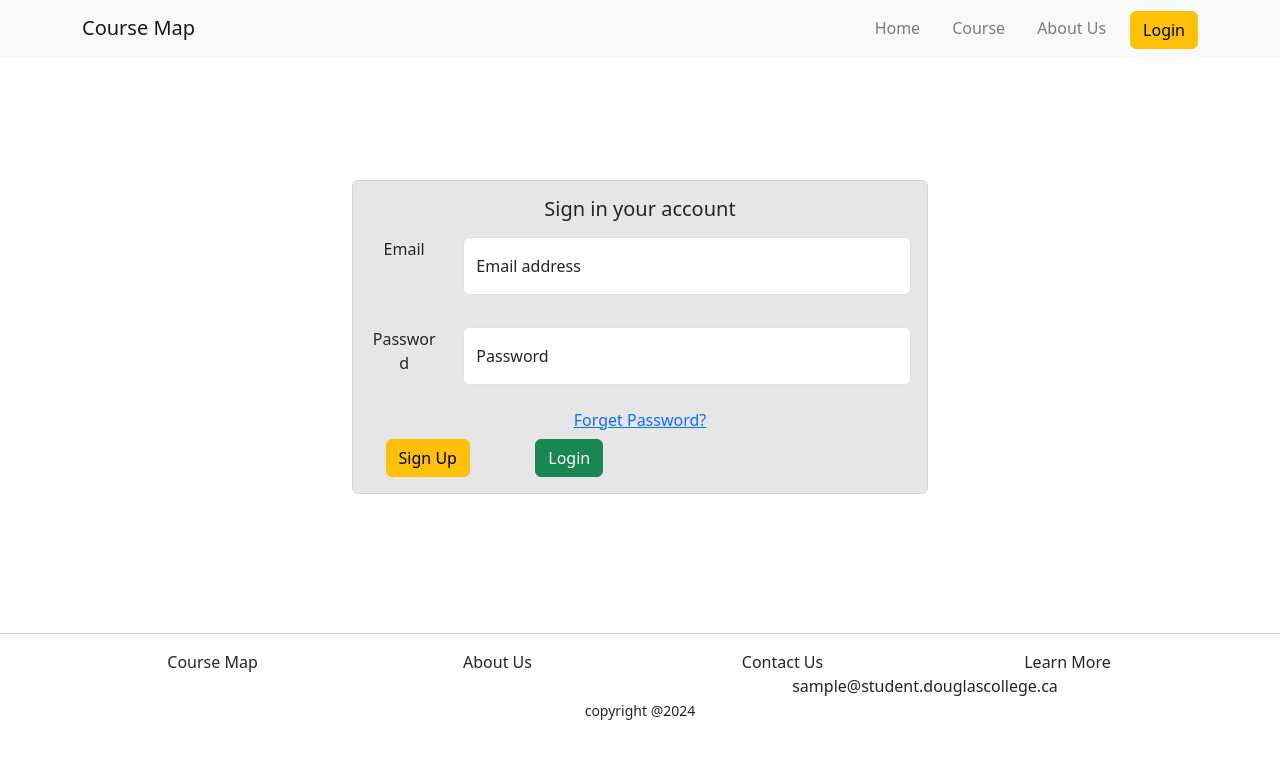
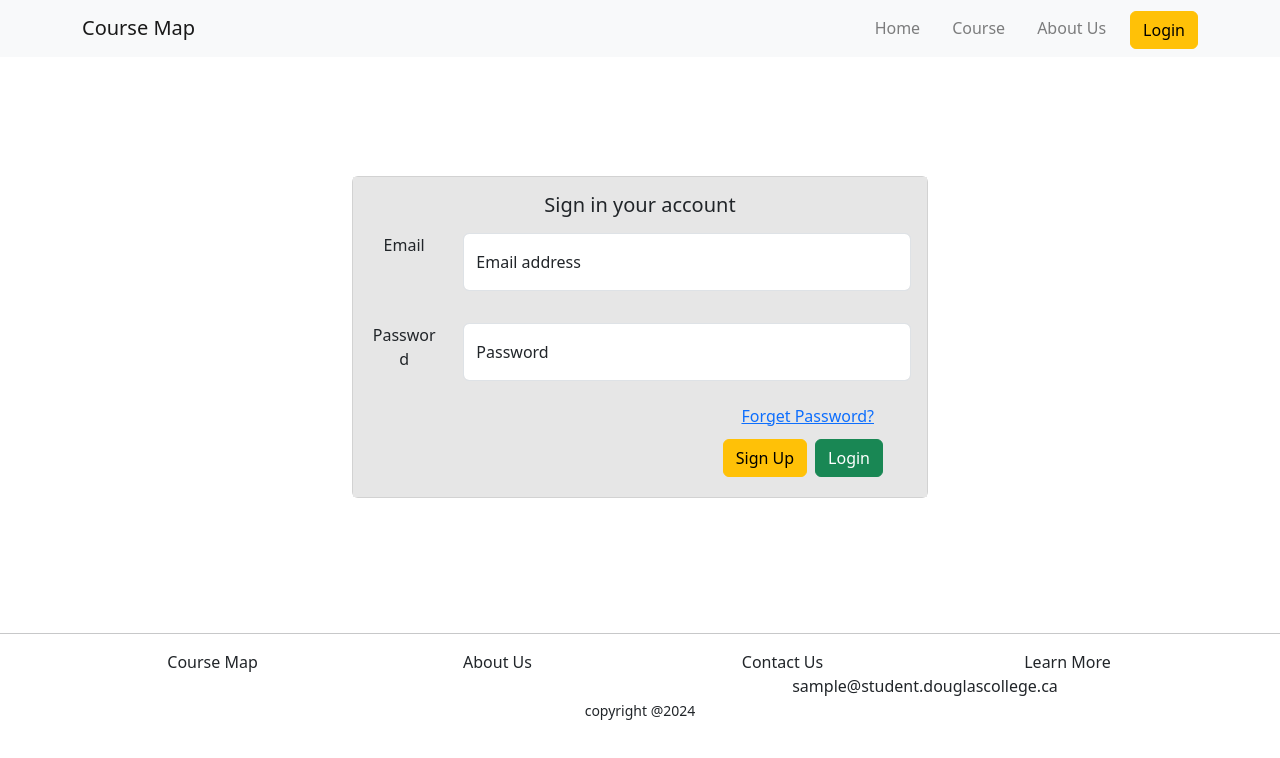
Before and after one commit to doryang1019/course-tracking-system-frontend, a React (Create React App) app: page /login in a window 1280 px wide. Shown: the top 758 px of the page. Built offline with nearby package versions, Linux system fonts and the light colour scheme.

Commit message:
style: navbar

```diff
--- a/src/components/navBar.js
+++ b/src/components/navBar.js
@@ -7,17 +7,19 @@ import { Link } from 'react-router-dom';
 import '../navbar.css';
 
 const NavBar = () => {
-
-    return(
-    <Navbar data-bs-theme="light" expand="lg" className="bg-body-tertiary">
-      <Container>
-        <Navbar.Brand as={Link} to="/">{ SITENAME }</Navbar.Brand>
-        <Nav>
+  return (
+    <Navbar data-bs-theme="light" expand="lg" className="bg-body-tertiary" style={{ width: "100%" }}>
+      <Container style={{ width: "100%" }}>
+        <Navbar.Brand as={Link} to="/">{SITENAME}</Navbar.Brand>
+        <Navbar.Toggle aria-controls="basic-navbar-nav" />
+        <Navbar.Collapse id="basic-navbar-nav">
+          <Nav className="ms-auto">
             <Nav.Link className="custom-nav-link d-inline-block" as={Link} to="/">Home</Nav.Link>
             <Nav.Link className="custom-nav-link d-inline-block" as={Link} to="/search">Course</Nav.Link>
             <Nav.Link className="custom-nav-link d-inline-block" as={Link} to="/about">About Us</Nav.Link>
             <Button variant="warning" as={Link} to="/login">Login</Button>
-        </Nav>
+          </Nav>
+        </Navbar.Collapse>
       </Container>
     </Navbar>
   );
--- a/src/pages/loginPage.js
+++ b/src/pages/loginPage.js
@@ -53,12 +53,14 @@ const LoginPage = () => {
                             </Col>
                         </Form.Group>
 
-                        <Row>
-                            <Col><Button variant="link" as={Link} to="/forget">Forget Password?</Button></Col>
+                        <Row style={{width: "100%"}}>
+                            <Col className='d-flex justify-content-end'><Button variant="link" as={Link} to="/forget">Forget Password?</Button></Col>
                         </Row>
-                        <Row className="align-content-right">
-                            <Col className="align-item-right" sm={3}><Button variant="warning" as={Link} to="/signup">Sign Up</Button></Col>
-                            <Col className="align-item-right" sm={3}><Button variant="success" type='submit' >Login</Button></Col>
+                        <Row style={{width:"100%"}}>
+                            <Col className="d-flex justify-content-end" sm={3} style={{width: "100%"}}>
+                            <Button className="m-1" variant="warning" as={Link} to="/signup">Sign Up</Button>
+                            <Button className="m-1" variant="success" type='submit' >Login</Button>
+                            </Col>
                         </Row>
                     </Form>
                 </Card.Body>
```
